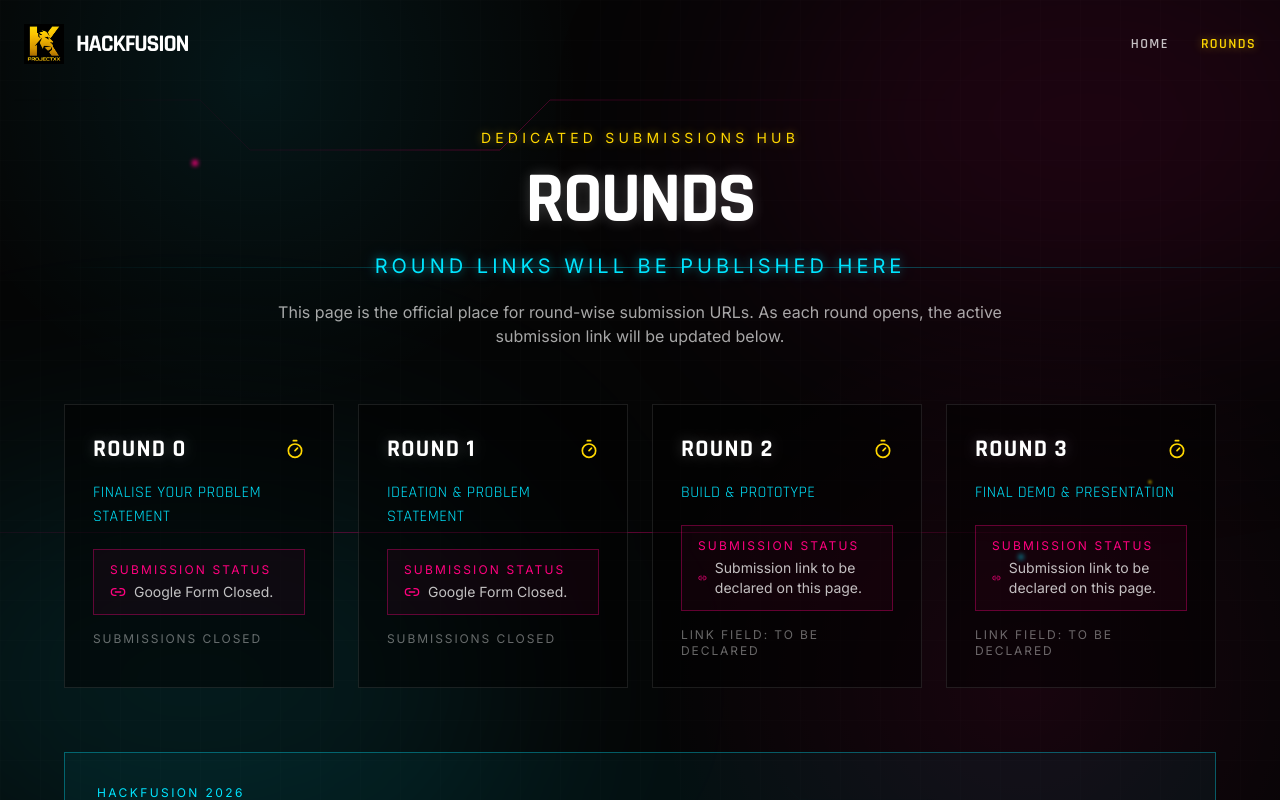
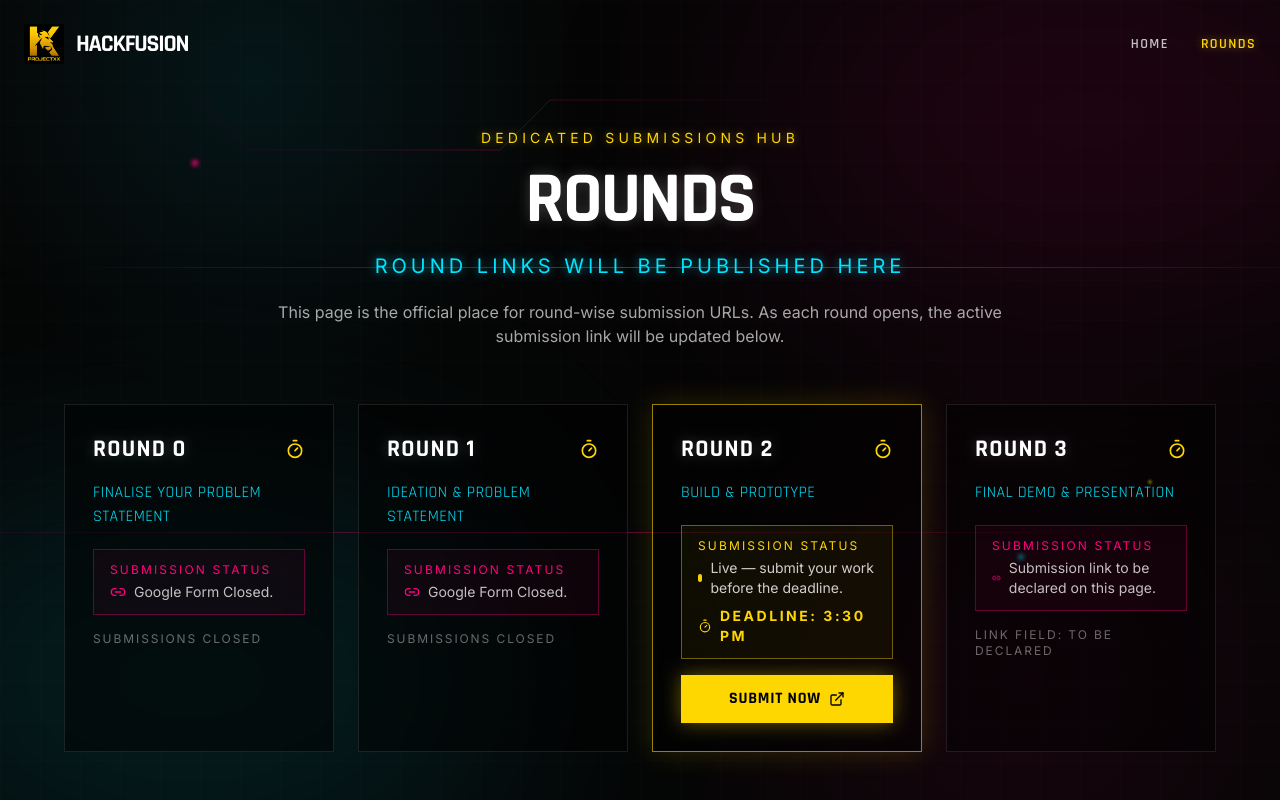
Before and after one commit to chithalurihemanth972-dot/hackfusion.io, a React (Vite) app: page /rounds in a window 1280 px wide. Shown: the top 800 px of the page. Built offline with nearby package versions, Linux system fonts and the light colour scheme.

Commit message:
Add Round 2 submission link with 3:30 PM deadline

```diff
--- a/src/components/Rounds.tsx
+++ b/src/components/Rounds.tsx
@@ -18,7 +18,9 @@ const rounds: { title: string; subtitle: string; status: string; link?: string;
   {
     title: 'ROUND 2',
     subtitle: 'BUILD & PROTOTYPE',
-    status: 'Submission link to be declared on this page.',
+    status: 'Live — submit your work before the deadline.',
+    link: 'https://docs.google.com/forms/d/e/1FAIpQLScFNpDoAWzLyXA2-dPXjbDdtUWNPzJ5h-p91bnM1svD6QKOlg/viewform?usp=publish-editor',
+    deadline: '3:30 PM',
   },
   {
     title: 'ROUND 3',
```
